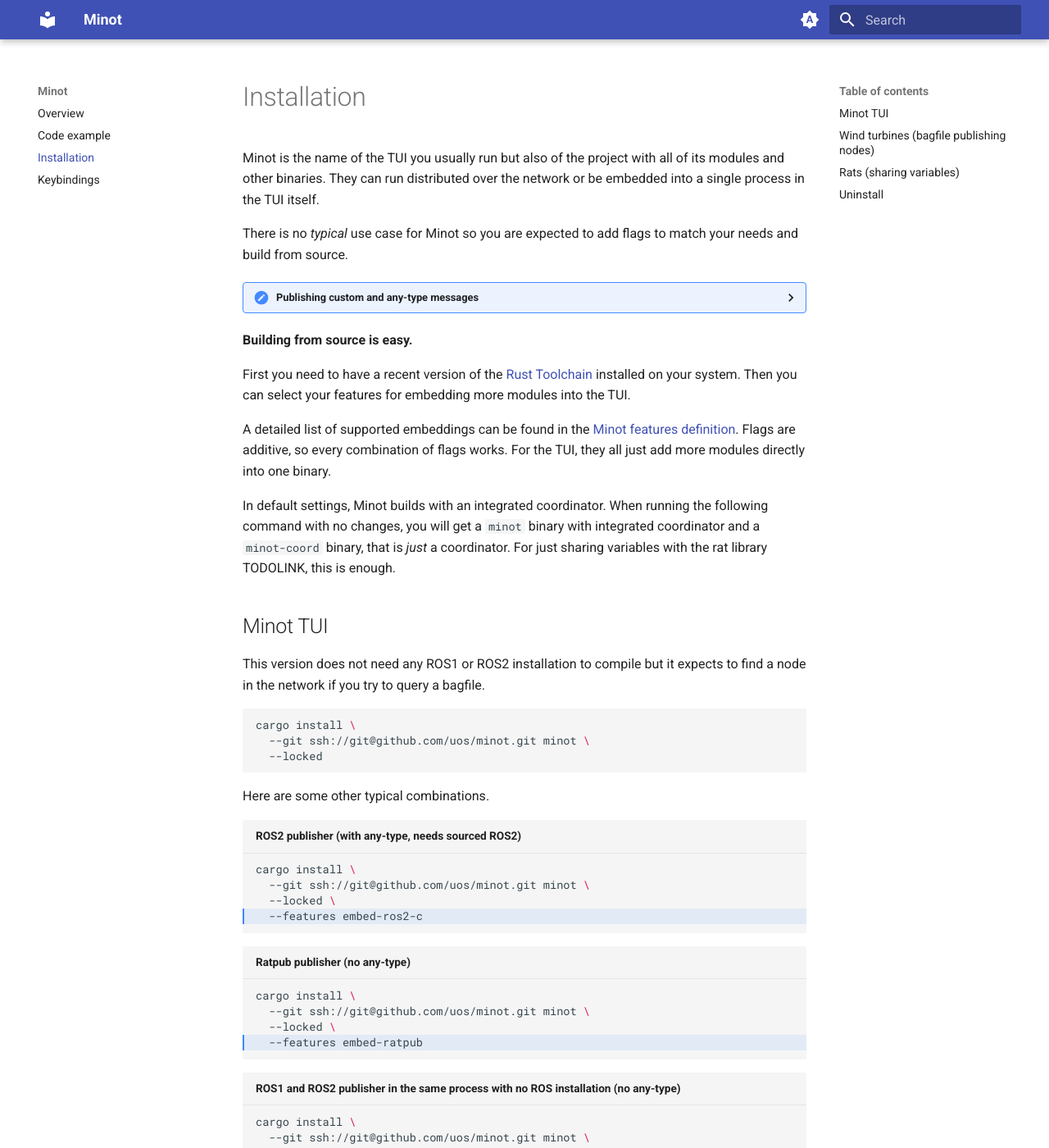
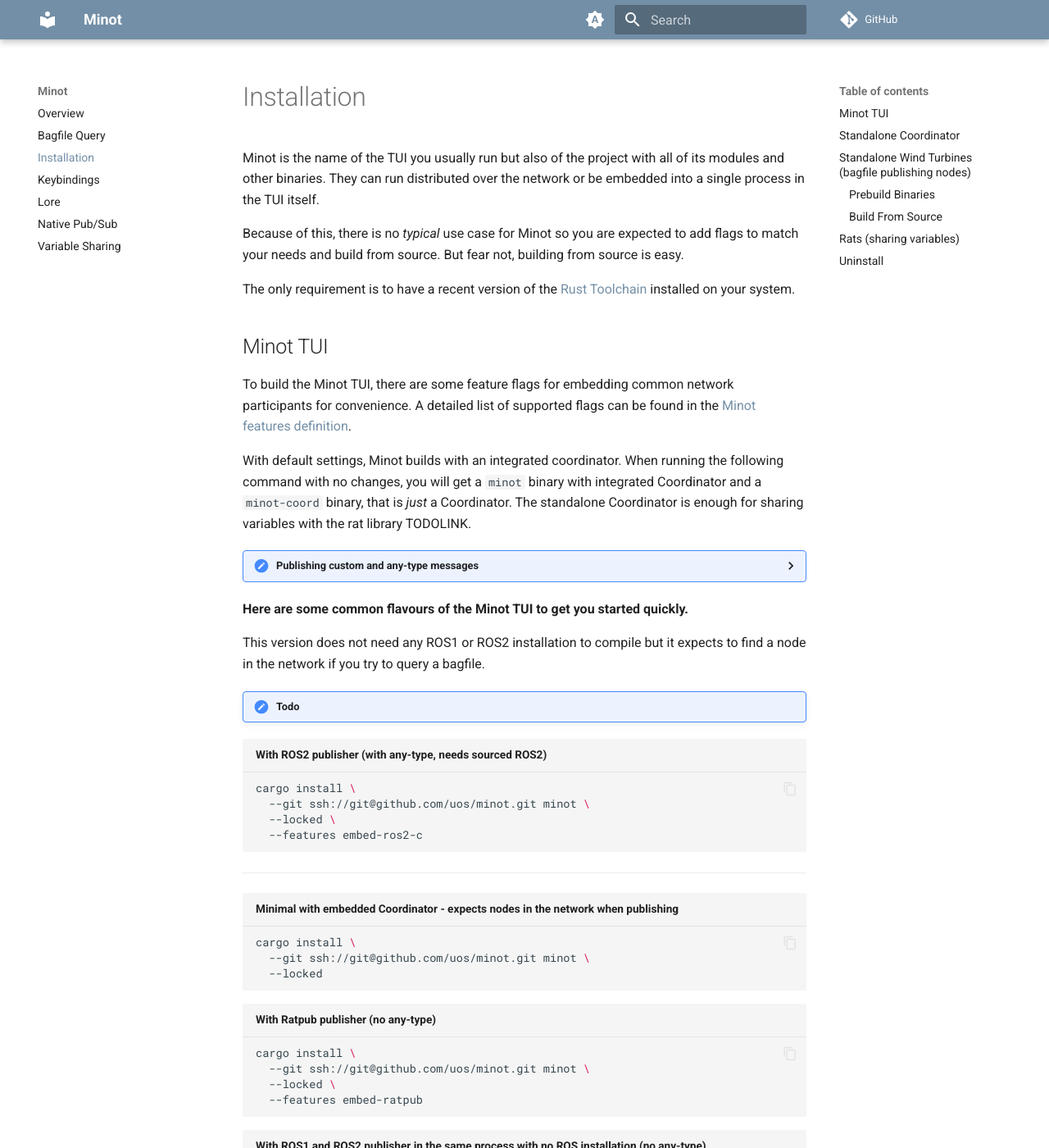
Before and after one commit to uos/minot, an MkDocs documentation site: the page built from docs/docs/installation.md, in a window 1280 px wide and 1400 px high. Shown: the whole window at 82% size. Built offline with MkDocs 1.6.1 and Material for MkDocs 9.7.7, drawn with Linux system fonts in a browser that asks for light colours; comment, search, counter and statistics services are not loaded; some of the changed text lies outside the part shown.

Commit message:
continue docs

```diff
--- a/Cargo.toml
+++ b/Cargo.toml
@@ -3,7 +3,7 @@
 resolver = "2"
 
 [workspace.package]
-version = "0.1.0"
+version = "0.1.0-rc.1"
 keywords = ["robotics"]
 license = "MIT OR Apache-2.0"
 repository = "https://gitlabti.informatik.uni-osnabrueck.de/chsieh/lighthouse/"
--- /dev/null
+++ b/docs/docs/bagquery.md
@@ -0,0 +1 @@
+# Bagfile Query
--- a/docs/docs/installation.md
+++ b/docs/docs/installation.md
@@ -1,41 +1,46 @@
 Minot is the name of the TUI you usually run but also of the project with all of its modules and other binaries. They can run distributed over the network or be embedded into a single process in the TUI itself.
 
-There is no *typical* use case for Minot so you are expected to add flags to match your needs and build from source.
+Because of this, there is no *typical* use case for Minot so you are expected to add flags to match your needs and build from source. But fear not, building from source is easy.
+
+
+The only requirement is to have a recent version of the [Rust Toolchain](https://www.rust-lang.org/tools/install) installed on your system.
+
+## Minot TUI
+
+To build the Minot TUI, there are some feature flags for embedding common network participants for convenience. A detailed list of supported flags can be found in the [Minot features definition](https://github.com/uos/minot/blob/main/minot/Cargo.toml#L45).
+
+With default settings, Minot builds with an integrated coordinator. When running the following command with no changes, you will get a `minot` binary with integrated Coordinator and a `minot-coord` binary, that is *just* a Coordinator. The standalone Coordinator is enough for sharing variables with the rat library TODOLINK.
+
 
 ??? "Publishing custom and any-type messages"
 
     Publishing any-type messages from a bagfile (like `ros2 bag play`) needs the ROS2 C implementation to be linked to the message. When building the Rust bindings, it will link with every message in your `$PATH`. So if you use custom messages, you want to build Minot after you sourced your new message.
 
-**Building from source is easy.**
 
-First you need to have a recent version of the [Rust Toolchain](https://www.rust-lang.org/tools/install) installed on your system. Then you can select your features for embedding more modules into the TUI.
-
-A detailed list of supported embeddings can be found in the [Minot features definition](https://github.com/uos/minot/blob/main/minot/Cargo.toml#L45). Flags are additive, so every combination of flags works. For the TUI, they all just add more modules directly into one binary.
-
-In default settings, Minot builds with an integrated coordinator. When running the following command with no changes, you will get a `minot` binary with integrated coordinator and a `minot-coord` binary, that is *just* a coordinator. For just sharing variables with the rat library TODOLINK, this is enough.
-
-
-## Minot TUI
+**Here are some common flavours of the Minot TUI to get you started quickly.**
 
 This version does not need any ROS1 or ROS2 installation to compile but it expects to find a node in the network if you try to query a bagfile.
 
-~~~bash
-cargo install \
-  --git ssh://git@github.com/uos/minot.git minot \
-  --locked
-~~~
+!!! TODO https
 
-Here are some other typical combinations.
-
-~~~bash title="ROS2 publisher (with any-type, needs sourced ROS2)" hl_lines="4"
+~~~bash title="With ROS2 publisher (with any-type, needs sourced ROS2)"
 cargo install \
   --git ssh://git@github.com/uos/minot.git minot \
   --locked \
   --features embed-ros2-c
 ~~~
 
+---
 
-~~~bash title="Ratpub publisher (no any-type)" hl_lines="4"
+~~~bash title="Minimal with embedded Coordinator - expects nodes in the network when publishing"
+cargo install \
+  --git ssh://git@github.com/uos/minot.git minot \
+  --locked
+~~~
+
+
+
+~~~bash title="With Ratpub publisher (no any-type)"
 cargo install \
   --git ssh://git@github.com/uos/minot.git minot \
   --locked \
@@ -43,24 +48,34 @@
 ~~~
 
 
-~~~bash title="ROS1 and ROS2 publisher in the same process with no ROS installation (no any-type)" hl_lines="4"
+~~~bash title="With ROS1 and ROS2 publisher in the same process with no ROS installation (no any-type)"
 cargo install \
   --git ssh://git@github.com/uos/minot.git minot \
   --locked \
   --features embed-ros-native
 ~~~
 
+## Standalone Coordinator
 
-## Wind turbines (bagfile publishing nodes)
+The Minot Coordinator can work as a standalone static binary. To make it easy to start, there is a binary distribution for common operating system and architectures on GitHub.
+TODO cargo release
+
+
+## Standalone Wind Turbines (bagfile publishing nodes)
 
 You can compile the embedded publishers standalone and distribute them in your network. For example: you could run the TUI on a Mac, connected to the Robot over WIFI or LAN, which runs ROS1 or ROS2 and the wind nodes.
 
+### Prebuild Binaries
+bla
+
+
+### Build From Source
 
 They are inside the `wind` module. You can compile/install them to your `$PATH` by changing the previous command from `minot` to `wind`.
 
-With `--all-features`, you get all binaries but you need a to have ROS2 sourced.
+With `--all-features`, you'll get all binaries but you need a to have ROS2 sourced.
 
-~~~bash title="ROS1 and ROS2 publisher in the same process with no ROS installation (no any-type)" hl_lines="4"
+~~~bash title="ROS1 and ROS2 publisher in the same process with no ROS installation (no any-type)"
 cargo install \
   --git ssh://git@github.com/uos/minot.git wind \
   --locked \
@@ -78,8 +93,40 @@
 
 ## Rats (sharing variables)
 
-dd
+Nodes in the Minot system are called Rats (TODO Link to lore). The functionality is shipped as a Rust and C library. You can get the precompiled shared or static library including the header file here.
 
+You can also build the library from source. It generates a static and shared library in the `./target/release/` folder. You will need to clone the repository first.
+
+~~~bash title="Build librat from source"
+git clone https://github.com/uos/minot
+cd minot
+cargo build --package rat --release
+~~~
+
+A typical installation is to copy the libraries to your system directory. Alternatively, change the link and include search paths.
+
+~~~bash
+sudo cp ./target/release/librat.* /usr/local/lib/
+sudo mkdir -p /usr/local/include/rat/
+sudo cp ./rat/rat.h /usr/local/include/rat/
+~~~
+
+Then you can use them in your C/C++ code.
+~~~C
+#include <rat/rat.h>
+~~~
+
+And link with `-lrat`.
+
+---
+
+For using the Rust library, add this to your `Cargo.toml`.
+
+<!-- !!! TODO to crates iwann -->
+
+~~~toml title="Cargo.toml"
+rat = { version = "0.1.0-rc.1", git = "ssh://git@github.com/uos/minot.git" }
+~~~
 
 ## Uninstall
 
--- /dev/null
+++ b/docs/docs/pubsub.md
@@ -0,0 +1 @@
+# Native Pub/Sub
--- /dev/null
+++ b/docs/docs/stylesheets/extra.css
@@ -0,0 +1,4 @@
+:root  > * {
+  --md-primary-fg-color:        #738FA7;
+  /* --md-accent-fg-color:         #6b2231; */
+}
--- /dev/null
+++ b/docs/docs/varshare.md
@@ -0,0 +1 @@
+# Variable Sharing
--- a/docs/mkdocs.yml
+++ b/docs/mkdocs.yml
@@ -2,6 +2,12 @@
 
 site_name: Minot
 site_url: https://uos.github.io/minot
+extra_css:
+  - stylesheets/extra.css
+repo_url: https://github.com/uos/minot
+plugins:
+  - search
+  - offline
 theme:
   name: material
   palette:
@@ -25,8 +31,11 @@
       toggle:
         icon: material/brightness-4
         name: Switch to system preference
+      primary: custom
+      # accent: custom
   features:
     - navigation.footer
+    - content.code.copy
 
 markdown_extensions:
   - attr_list
```
Also changed, not shown: docs/docs/code_example.md (deleted, +0 -21 lines), docs/docs/index.md (+32 -12 lines), docs/docs/keybindings.md (+0 -5 lines), docs/docs/lore.md (added), 1 other file.
